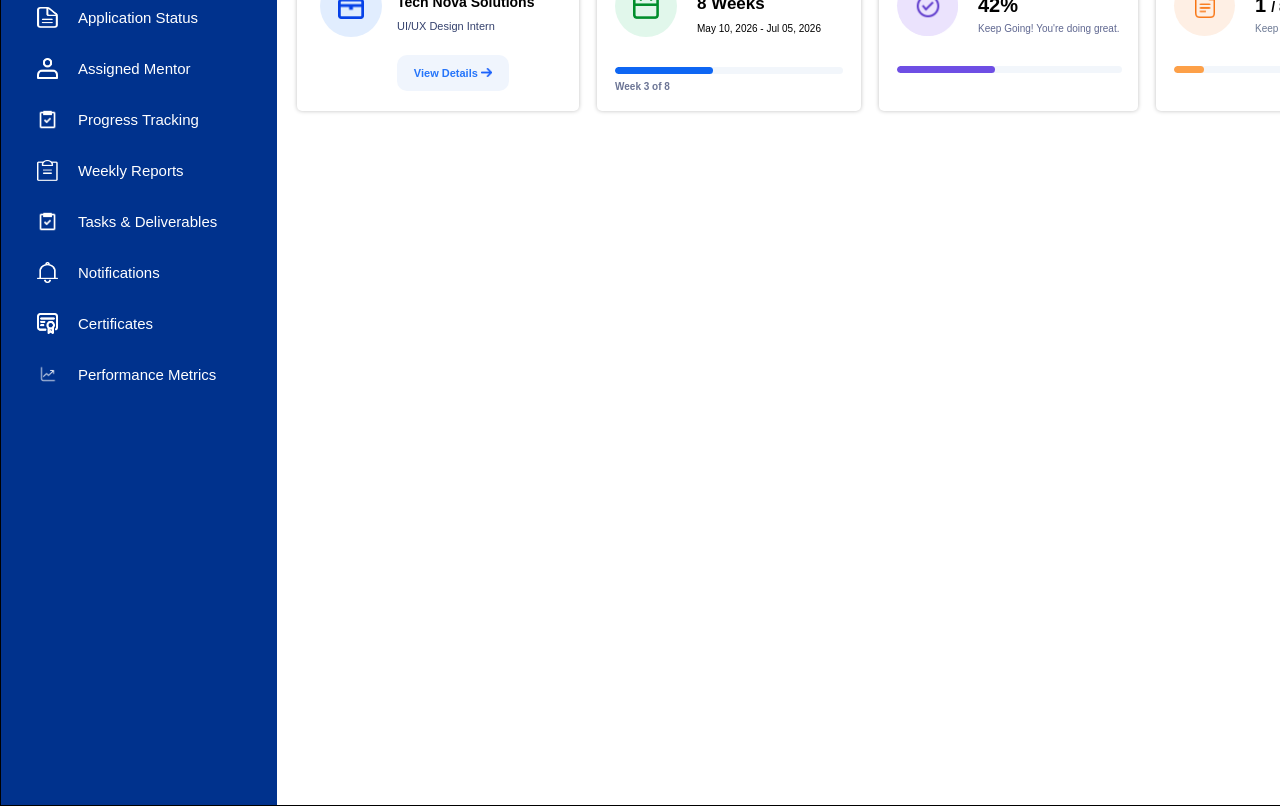
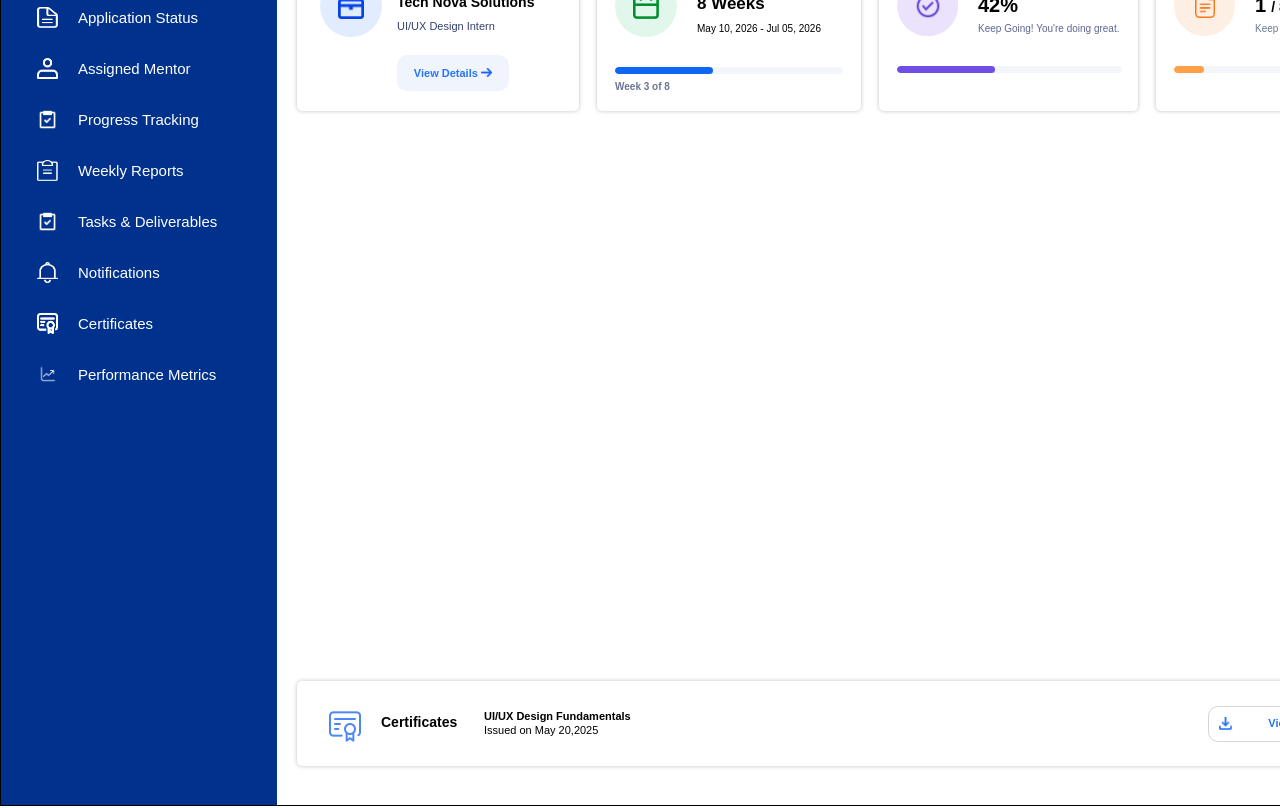
Before and after one commit to thippeshr6599/Internms, a React (Vite) app: page /Internms/Interndashboard in a window 1280 px wide. Shown: the part 220-1028 px from the top of the page. Built offline with nearby package versions, Linux system fonts and the light colour scheme.

Commit message:
Updated Certificates part also

```diff
--- /dev/null
+++ b/src/Interndashboard/CertificatesIDB.css
@@ -0,0 +1,58 @@
+.Content-Cer-IDB{
+     margin-top: 550px;
+     margin-left: 20px;
+     border: 1px solid none;
+     box-shadow: 0px 0px 4px 0px #00000040;
+     width:1112px;
+     height:85px;
+     display: flex;
+     border-radius: 5px;
+     align-items: center;
+     box-sizing: border-box;
+}
+.Certi-IDB{
+    display: flex;
+    align-items: center;
+    margin-left: 28px;
+}
+.Certi-IDB h2 {
+    color: #000000;
+    width: 83px;
+    height: 17px;
+    font-size:14px;
+    font-weight:600;
+    line-height: 100%;
+    margin-left: 16px;
+}
+.Fund-IDB h3{
+    margin-left: 20px;
+    width: 149px;
+    height: 13px;
+    font-size:11px;
+    color: #000000;
+    font-weight: 600;
+    line-height: 100%;
+}
+.Fund-IDB p {
+    font-size: 11px;
+    font-weight: 400;
+    margin-left: 20px;
+}
+.Down-IDB{
+    border: 1px solid #7373734D;
+    width: 153px;
+    height: 36px;
+    border-radius: 10px;
+    margin-left: 575px;
+    box-sizing: border-box;
+    display: flex;
+    justify-content: space-between;
+    padding: 0px 10px;
+    align-items: center;
+}
+.Down-IDB h3 {
+    color: #2675FA;
+    font-size:11px;
+    font-weight:600;
+    line-height:100%;
+}
--- /dev/null
+++ b/src/Interndashboard/CertificatesIDB.jsx
@@ -0,0 +1,23 @@
+import React from 'react'
+import "../Interndashboard/CertificatesIDB.css"
+import CerificateLast from "../assets/tabler_certificate.png"
+import DownloadIDB from "../assets/DownloadIDB.png"
+
+export default function CertificatesIDB() {
+  return (
+    <div className='Content-Cer-IDB'>
+       <div className='Certi-IDB'>
+         <img src={CerificateLast} alt="" style={{width:"40px",height:"40px"}} />
+         <h2>Certificates</h2>
+       </div>
+       <div className='Fund-IDB'>
+         <h3>UI/UX Design Fundamentals</h3>
+         <p>Issued on May 20,2025</p>
+       </div>
+       <div className='Down-IDB'>
+          <img src={DownloadIDB} alt="" style={{width:"13.33px",height:"13.33px"}} />
+          <h3>View Certificate</h3>
+       </div>
+    </div>
+  )
+}
--- a/src/Interndashboard/Interndashboard.jsx
+++ b/src/Interndashboard/Interndashboard.jsx
@@ -3,6 +3,7 @@ import Internsidebar from './Internsidebar'
 import "../Interndashboard/Interndashboard.css"
 import NavbarIDB from './NavbarIDB'
 import SectiononeIDB from './SectiononeIDB'
+import CertificatesIDB from './CertificatesIDB'
 
 export default function Interndashboard() {
   return (
@@ -15,6 +16,9 @@ export default function Interndashboard() {
         <div className="Section-IDB">
           <SectiononeIDB />
         </div>
+        <div>
+          <CertificatesIDB/>
+        </div>
       </div>
     </div>
   )
```
Also changed, not shown: src/assets/DownloadIDB.png (added), src/assets/tabler_certificate.png (added).
